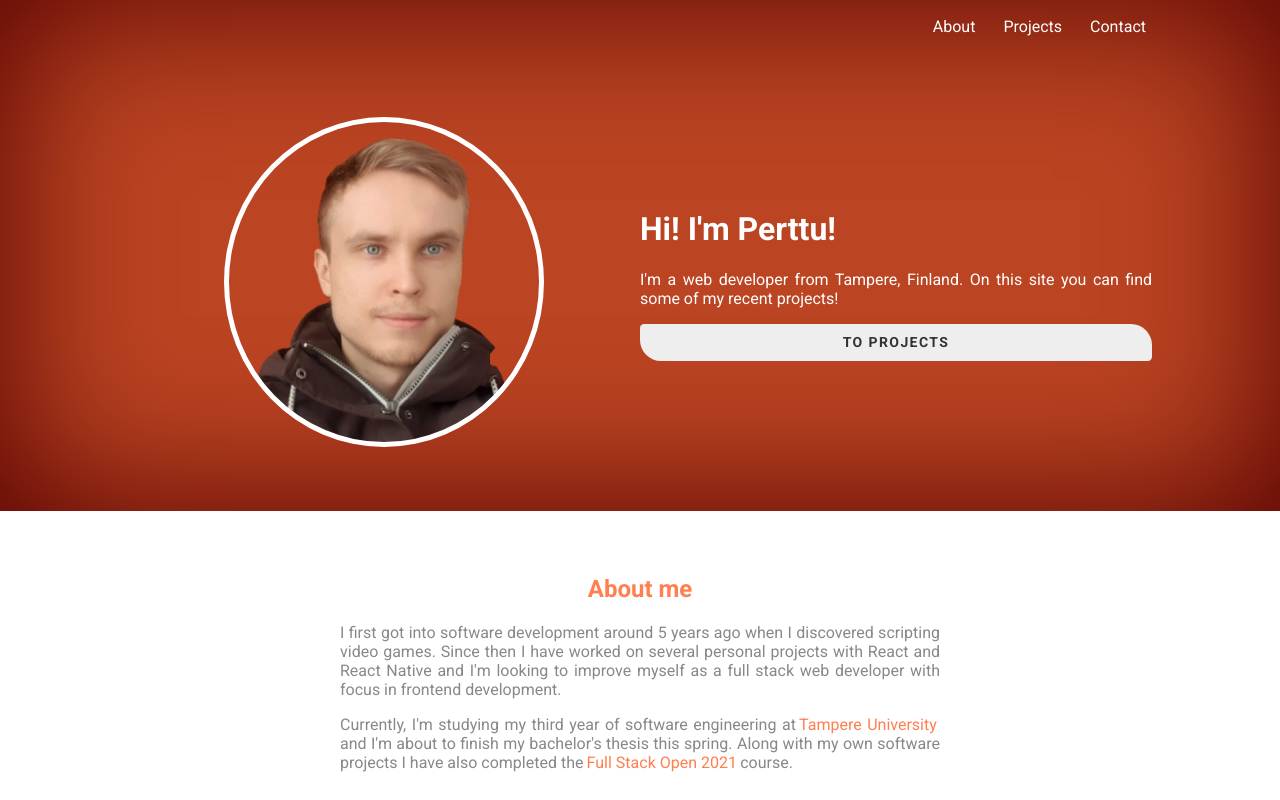
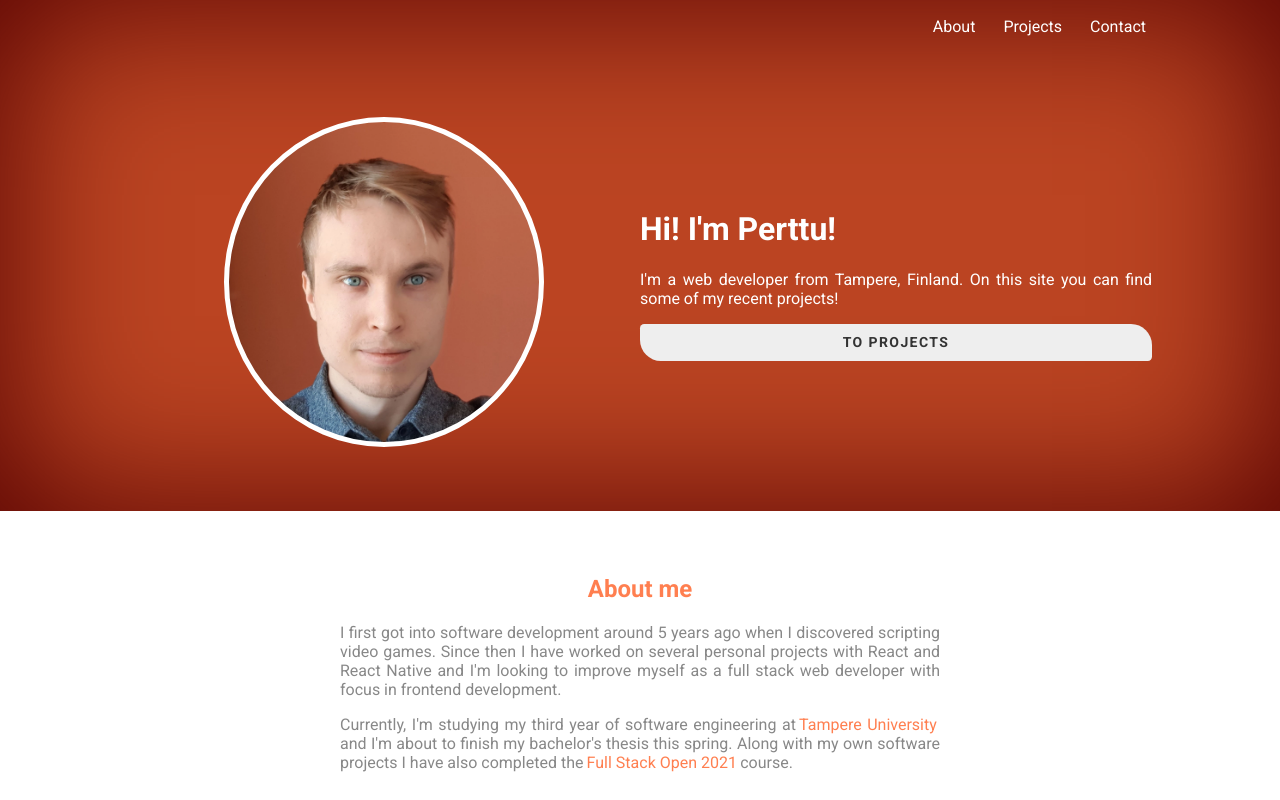
Before and after one commit to Pertsaa/portfolio, a React (Vite) app: page / in a window 1280 px wide. Shown: the top 800 px of the page. Built offline with nearby package versions, Linux system fonts and the light colour scheme; the HTML template or start-up script is replaced by a standard one.

Commit message:
Update header image

```diff
--- a/src/components/Header/styles.ts
+++ b/src/components/Header/styles.ts
@@ -30,7 +30,7 @@ export const HeaderImage = styled.div`
   background-image: url('/portfolio/banner.webp');
   background-size: cover;
   background-repeat: no-repeat;
-  background-position: 50% 1rem;
+  background-position: 50%;
 `;
 
 export const TextContent = styled.div`
```
Also changed, not shown: public/banner.webp.
